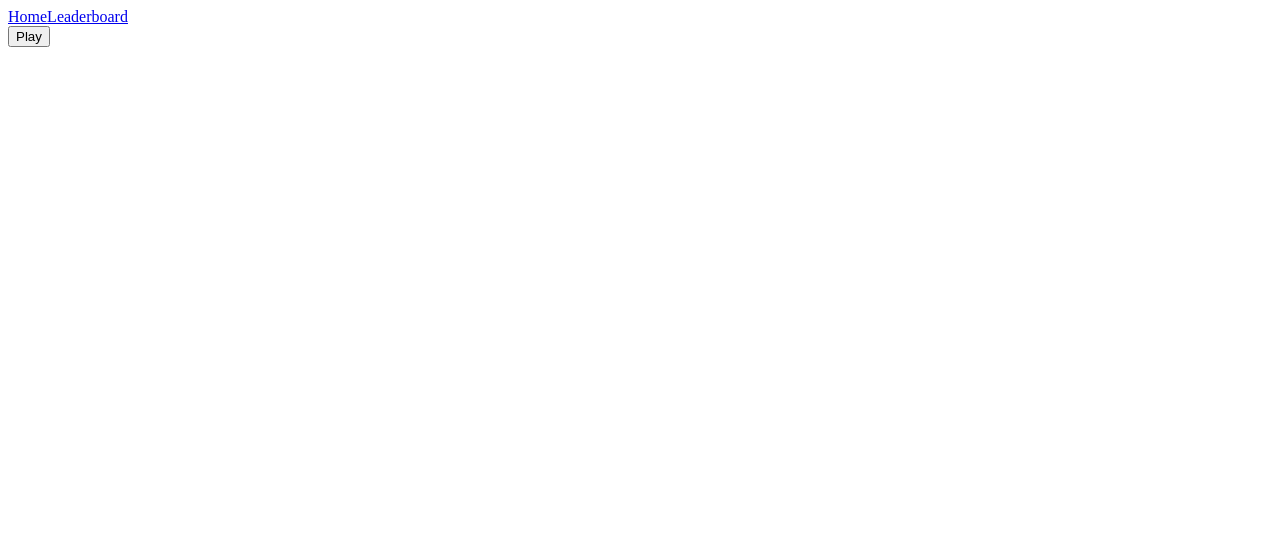
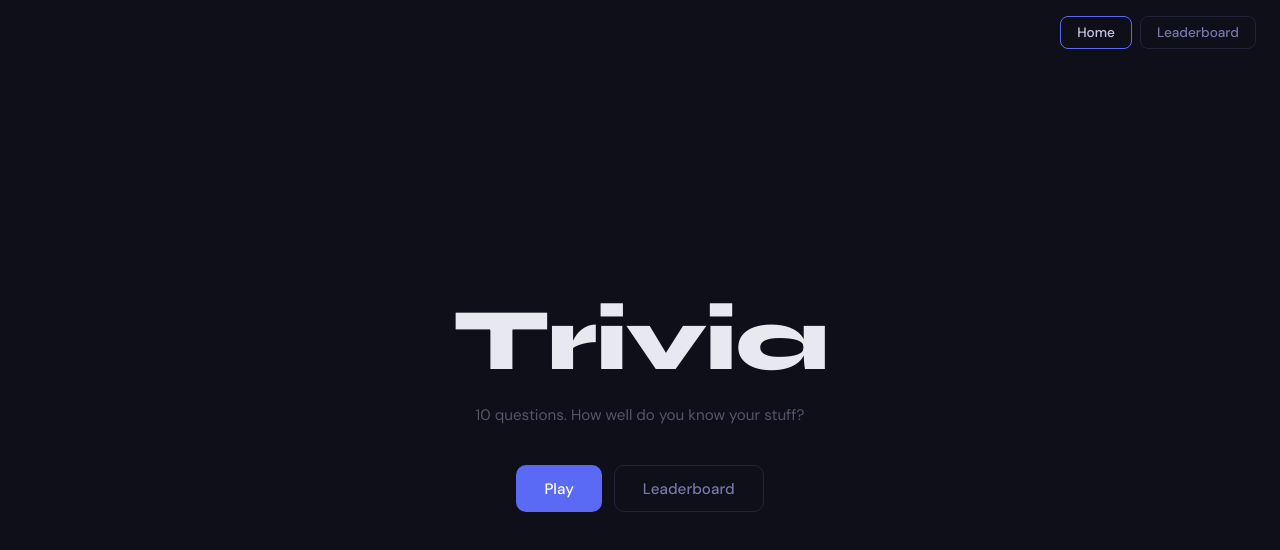
Before and after one commit to ahouse74/quizblitz, a Vue app: page / in a window 1280 px wide. Shown: the top 550 px of the page. Built offline with nearby package versions, Linux system fonts and the light colour scheme.

Commit message:
Aesthetic changes

```diff
--- a/src/App.vue
+++ b/src/App.vue
@@ -1,8 +1,8 @@
 <template>
   <div id="app">
-    <nav>
-      <RouterLink to="/">Home</RouterLink>
-      <RouterLink to="/leaderboard">Leaderboard</RouterLink>
+    <nav class="nav">
+      <RouterLink to="/" class="nav-link">Home</RouterLink>
+      <RouterLink to="/leaderboard" class="nav-link">Leaderboard</RouterLink>
     </nav>
     <RouterView />
   </div>
@@ -19,3 +19,53 @@ export default {
   }
 }
 </script>
+
+<style>
+@import url('https://fonts.googleapis.com/css2?family=DM+Sans:wght@400;500&display=swap');
+
+* {
+  box-sizing: border-box;
+  margin: 0;
+  padding: 0;
+}
+
+body {
+  background: #0f0f1a;
+}
+
+#app {
+  min-height: 100vh;
+}
+
+/* ── Nav ── */
+.nav {
+  position: fixed;
+  top: 0;
+  left: 0;
+  right: 0;
+  z-index: 100;
+  display: flex;
+  gap: 0.5rem;
+  justify-content: flex-end;
+  padding: 1rem 1.5rem;
+}
+
+.nav-link {
+  font-family: 'DM Sans', sans-serif;
+  font-size: 0.85rem;
+  font-weight: 500;
+  color: #7777aa;
+  background: transparent;
+  border: 1.5px solid #22223a;
+  border-radius: 8px;
+  padding: 0.45rem 1rem;
+  text-decoration: none;
+  transition: border-color 0.15s ease, color 0.15s ease;
+}
+
+.nav-link:hover,
+.nav-link.router-link-active {
+  border-color: #5b6af5;
+  color: #c8c8e8;
+}
+</style>
--- a/src/components/ScoreBoard.vue
+++ b/src/components/ScoreBoard.vue
@@ -1,15 +1,20 @@
 <template>
   <div class="score-board">
-    <h1>Game Over</h1>
-<p>You scored {{ score }} out of {{ total }}</p>
+    <p class="label">Your score</p>
+    <p class="score">{{ score }}<span class="total"> / {{ total }}</span></p>
 
-    <button @click="onRestart">Play Again</button>
+    <div class="actions">
+      <button class="btn btn-primary" @click="$emit('restart')">Play Again</button>
+      <button class="btn btn-ghost" @click="$emit('home')">Home</button>
+      <button class="btn btn-ghost" @click="$emit('leaderboard')">Leaderboard</button>
+    </div>
   </div>
 </template>
 
 <script>
 export default {
   name: 'ScoreBoard',
+
   props: {
     score: {
       type: Number,
@@ -20,48 +25,82 @@ export default {
       default: 10
     }
   },
-  emits: ['restart'],
-  methods: {
-    onRestart() {
-      // Notify parent to reset the game state
-      this.$emit('restart');
-    }
-  }
+
+  emits: ['restart', 'home', 'leaderboard'],
 }
 </script>
 
 <style scoped>
+@import url('https://fonts.googleapis.com/css2?family=Syne:wght@600;800&family=DM+Sans:wght@400;500&display=swap');
+
 .score-board {
+  font-family: 'DM Sans', sans-serif;
+  display: flex;
+  flex-direction: column;
+  align-items: center;
   text-align: center;
-  padding: 3rem;
-  border-radius: 12px;
-  background-color: #f9f9f9;
-  box-shadow: 0 4px 6px rgba(0, 0, 0, 0.1);
+  gap: 0;
 }
 
-h1 {
-  color: #e74c3c; /* A distinct 'Game Over' red */
-  font-size: 2.5rem;
-  margin-bottom: 1rem;
+.label {
+  font-size: 0.7rem;
+  font-weight: 500;
+  letter-spacing: 0.2em;
+  text-transform: uppercase;
+  color: #55556a;
+  margin: 0 0 0.6rem;
 }
 
-.final-score {
-  font-size: 1.5rem;
-  margin-bottom: 2rem;
+.score {
+  font-family: 'Syne', sans-serif;
+  font-size: clamp(4rem, 12vw, 6.5rem);
+  font-weight: 800;
+  color: #e8e8f0;
+  line-height: 1;
+  margin: 0 0 2.5rem;
+  letter-spacing: -0.02em;
 }
 
-button {
-  padding: 0.75rem 1.5rem;
-  font-size: 1rem;
-  font-weight: bold;
-  background-color: #35495e;
-  color: white;
-  border: none;
-  border-radius: 5px;
-  cursor: pointer;
+.total {
+  font-size: 0.45em;
+  color: #44445a;
 }
 
-button:hover {
-  background-color: #42b883;
+.actions {
+  display: flex;
+  gap: 0.75rem;
+  flex-wrap: wrap;
+  justify-content: center;
+}
+
+.btn {
+  font-family: 'DM Sans', sans-serif;
+  font-size: 0.95rem;
+  font-weight: 500;
+  padding: 0.8rem 1.75rem;
+  border-radius: 10px;
+  border: none;
+  cursor: pointer;
+  transition: background 0.15s ease, border-color 0.15s ease, color 0.15s ease;
+}
+
+.btn-primary {
+  background: #5b6af5;
+  color: #fff;
+}
+
+.btn-primary:hover {
+  background: #6e7cf7;
+}
+
+.btn-ghost {
+  background: transparent;
+  border: 1.5px solid #22223a;
+  color: #7777aa;
+}
+
+.btn-ghost:hover {
+  border-color: #5b6af5;
+  color: #c8c8e8;
 }
 </style>
--- a/src/views/HomeView.vue
+++ b/src/views/HomeView.vue
@@ -1,5 +1,15 @@
 <template>
-  <button @click="startGame">Play</button>
+  <div class="home-view">
+    <main class="home-content">
+      <h1 class="title">Trivia</h1>
+      <p class="subtitle">10 questions. How well do you know your stuff?</p>
+
+      <div class="actions">
+        <button class="btn btn-primary" @click="startGame">Play</button>
+        <button class="btn btn-ghost" @click="goLeaderboard">Leaderboard</button>
+      </div>
+    </main>
+  </div>
 </template>
 
 <script>
@@ -16,16 +26,84 @@ export default {
     startGame() {
       this.store.startGame()
       this.$router.push({ name: 'play' })
+    },
+
+    goLeaderboard() {
+      this.$router.push({ name: 'leaderboard' })
     }
   }
 }
 </script>
 
 <style scoped>
+@import url('https://fonts.googleapis.com/css2?family=Syne:wght@600;800&family=DM+Sans:wght@400;500&display=swap');
+
 .home-view {
   min-height: 100vh;
+  background: #0f0f1a;
   display: flex;
   align-items: center;
   justify-content: center;
+  padding: 2rem;
+}
+
+.home-content {
+  display: flex;
+  flex-direction: column;
+  align-items: center;
+  text-align: center;
+}
+
+.title {
+  font-family: 'Syne', sans-serif;
+  font-size: clamp(3rem, 10vw, 5.5rem);
+  font-weight: 800;
+  color: #e8e8f0;
+  margin: 0 0 0.75rem;
+  letter-spacing: -0.02em;
+}
+
+.subtitle {
+  font-family: 'DM Sans', sans-serif;
+  font-size: 0.95rem;
+  color: #55556a;
+  margin: 0 0 2.5rem;
+}
+
+.actions {
+  display: flex;
+  gap: 0.75rem;
+}
+
+.btn {
+  font-family: 'DM Sans', sans-serif;
+  font-size: 0.95rem;
+  font-weight: 500;
+  padding: 0.8rem 1.75rem;
+  border-radius: 10px;
+  border: none;
+  cursor: pointer;
+  transition: background 0.15s ease, border-color 0.15s ease, color 0.15s ease;
+}
+
+.btn-primary {
+  background: #5b6af5;
+  color: #fff;
+}
+
+.btn-primary:hover {
+  background: #6e7cf7;
+}
+
+.btn-ghost {
+  background: transparent;
+  color: #6666884;
+  border: 1.5px solid #22223a;
+  color: #7777aa;
+}
+
+.btn-ghost:hover {
+  border-color: #5b6af5;
+  color: #c8c8e8;
 }
 </style>
--- a/src/views/PlayView.vue
+++ b/src/views/PlayView.vue
@@ -7,10 +7,10 @@
         class="timer-fill"
         :style="{ width: timerPercent + '%' }"
         :class="{ urgent: store.timeLeft <= 5 }"
-      ></div>
+      />
     </div>
 
-    <!-- Progress indicator -->
+    <!-- Progress -->
     <p class="progress">
       Question {{ store.progress.current }} of {{ store.progress.total }}
     </p>
@@ -29,6 +29,8 @@
       :score="store.score"
       :total="store.questions.length"
       @restart="handleRestart"
+      @home="$router.push({ name: 'home' })"
+      @leaderboard="$router.push({ name: 'leaderboard' })"
     />
 
   </div>
@@ -64,28 +66,47 @@ export default {
 </script>
 
 <style scoped>
+@import url('https://fonts.googleapis.com/css2?family=DM+Sans:wght@400;500&display=swap');
+
+.play-view {
+  min-height: 100vh;
+  background: #0f0f1a;
+  display: flex;
+  flex-direction: column;
+  align-items: center;
+  padding: 1.5rem 1rem 2rem;
+}
+
+/* ── Timer bar ── */
 .timer-bar {
   width: 100%;
-  height: 8px;
-  background: #333;
-  border-radius: 4px;
-  margin-bottom: 1rem;
+  max-width: 640px;
+  height: 3px;
+  background: #1e1e2e;
+  border-radius: 999px;
+  margin-bottom: 1.25rem;
   overflow: hidden;
 }
 
 .timer-fill {
   height: 100%;
-  background: #4caf50;
-  transition: width 0.9s linear;
+  background: #5b6af5;
+  transition: width 0.9s linear, background 0.3s ease;
+  border-radius: 999px;
 }
 
 .timer-fill.urgent {
-  background: #e53935;
+  background: #ef4444;
 }
 
+/* ── Progress ── */
 .progress {
-  text-align: center;
-  color: #aaa;
-  margin-bottom: 1rem;
+  font-family: 'DM Sans', sans-serif;
+  font-size: 0.8rem;
+  font-weight: 500;
+  letter-spacing: 0.05em;
+  color: #44445a;
+  margin: 0 0 1.5rem;
+  text-transform: uppercase;
 }
 </style>
```
Lines whose indentation alone changed are shown as unchanged.
